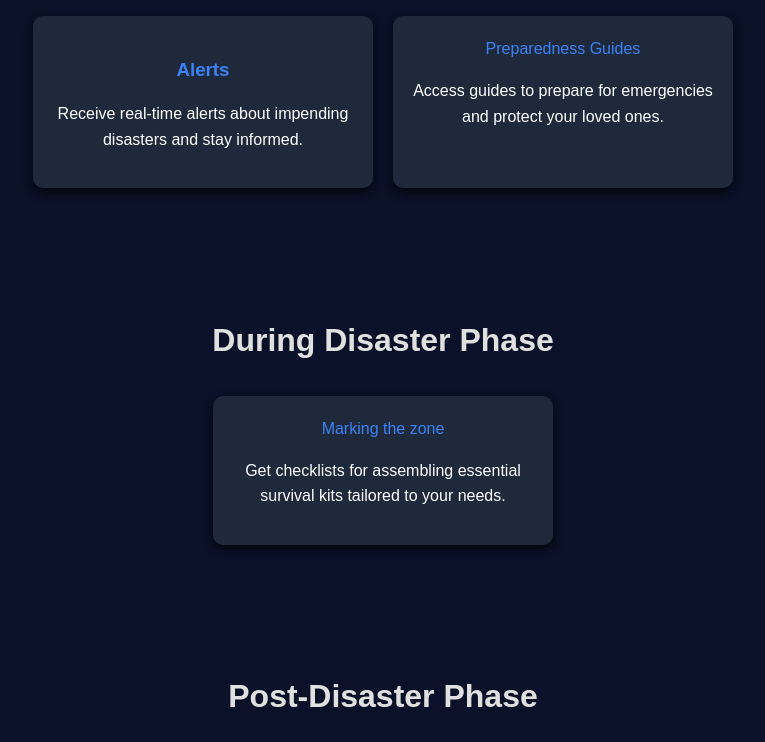
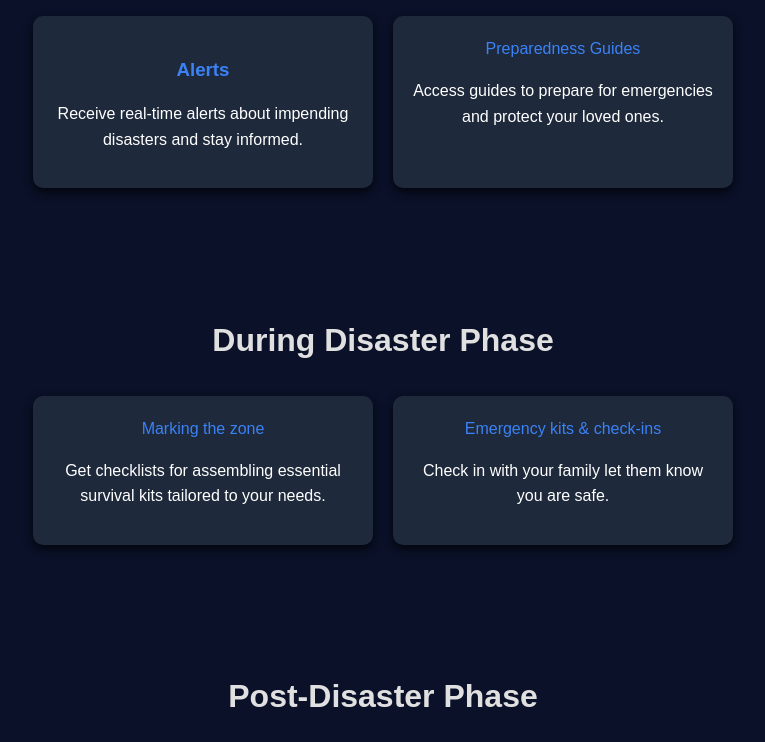
Before and after one commit to SpandanaBV/CyberForage1, a website: page main.html in a window 1280 px wide. Shown: the part 482-1224 px from the top of the page, without its empty margins (257-1022 px from the left). Drawn offline with Linux system fonts and the light colour scheme.

Commit message:
Update main.html

```diff
--- a/main.html
+++ b/main.html
@@ -56,6 +56,10 @@
           <a href="mark.html" class="btn btn-primary mt-3">Marking the zone</a>
           <p>Get checklists for assembling essential survival kits tailored to your needs.</p>
         </div>
+        <div class="feature">
+          <a href="emergency.html" class="btn btn-primary mt-3">Emergency kits & check-ins</a>
+          <p>Check in with your family let them know you are safe.</p>
+        </div>
       </div>
     </section>
 
```
